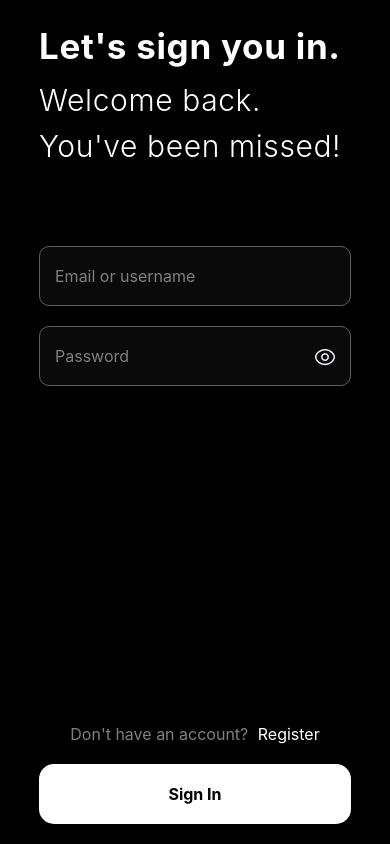
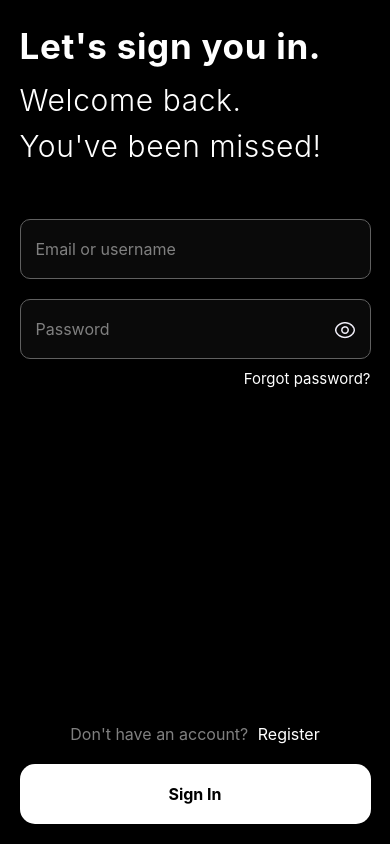
Before and after one commit to olcaneristi/buzzle-app, a React Native app: screen /Login in a window 390 px wide. Built offline with nearby package versions, Linux system fonts and the light colour scheme.

Commit message:
update styles

```diff
--- a/screens/Login/index.js
+++ b/screens/Login/index.js
@@ -8,12 +8,10 @@ import {
   TextInput,
   SafeAreaView,
   TouchableOpacity,
-  TouchableWithoutFeedback,
-  Keyboard,
 } from 'react-native';
 import { useForm, Controller } from 'react-hook-form';
 import { allValidations } from '../../utils/validations';
-import { styles } from '../../styles/login.styles';
+import { loginStyles } from '../../styles/login.styles';
 
 const Login = ({ navigation }) => {
   const [isSecureEntry, setIsSecureEntry] = useState(true);
@@ -22,10 +20,6 @@ const Login = ({ navigation }) => {
   const togglePassword = () => {
     setIsSecureEntry(prev => !prev);
   };
-
-  const DismissKeyboard = ({ children }) => (
-    <TouchableWithoutFeedback onPress={() => Keyboard.dismiss()}>{children}</TouchableWithoutFeedback>
-  );
 
   const {
     control,
@@ -47,17 +41,16 @@ const Login = ({ navigation }) => {
   };
 
   return (
-    <SafeAreaView style={styles.login}>
-      <DismissKeyboard>
-        <View style={styles.container}>
-          <View style={styles.main}>
-            <View style={styles.textContainer}>
-              <Text style={styles.header}>Let's sign you in.</Text>
-              <Text style={styles.label}>Welcome back.</Text>
-              <Text style={styles.label}>You've been missed!</Text>
+    <SafeAreaView style={loginStyles.login}>
+      <View style={loginStyles.container}>
+        <View style={loginStyles.main}>
+          <KeyboardAvoidingView behavior="position" enabled={avoidEnabled}>
+            <View style={loginStyles.textContainer}>
+              <Text style={loginStyles.header}>Let's sign you in.</Text>
+              <Text style={loginStyles.label}>Welcome back.</Text>
+              <Text style={loginStyles.label}>You've been missed!</Text>
             </View>
-            <KeyboardAvoidingView behavior="position" enabled={avoidEnabled}>
-              <ScrollView style={styles.forms}>
+            <ScrollView style={loginStyles.forms}>
               <Controller
                 control={control}
                 rules={{
@@ -70,7 +63,7 @@ const Login = ({ navigation }) => {
                 render={({ field: { onChange, onBlur, value } }) => (
                   <TextInput
                     autoCapitalize="none"
-                      style={styles.input}
+                    style={loginStyles.input}
                     placeholder="Email or username"
                     placeholderTextColor={'gray'}
                     onBlur={onBlur}
@@ -81,9 +74,9 @@ const Login = ({ navigation }) => {
                 )}
                 name="email"
               />
-                {errors.email && <Text style={styles.error}>{errors?.email?.message}</Text>}
+              {errors.email && <Text style={loginStyles.error}>{errors?.email?.message}</Text>}
 
-                <View style={styles.passwordField}>
+              <View style={loginStyles.passwordField}>
                 <Controller
                   control={control}
                   rules={{
@@ -98,7 +91,7 @@ const Login = ({ navigation }) => {
                     <TextInput
                       secureTextEntry={isSecureEntry}
                       autoCapitalize="none"
-                        style={[styles.input, styles.password]}
+                      style={[loginStyles.input, loginStyles.password]}
                       placeholder="Password"
                       placeholderTextColor={'gray'}
                       onBlur={onBlur}
@@ -109,7 +102,7 @@ const Login = ({ navigation }) => {
                   )}
                   name="password"
                 />
-                  <TouchableOpacity style={styles.showIcon} onPress={togglePassword}>
+                <TouchableOpacity style={loginStyles.showIcon} onPress={togglePassword}>
                   {isSecureEntry ? (
                     <Image source={require('../../assets/Show.png')} />
                   ) : (
@@ -117,29 +110,30 @@ const Login = ({ navigation }) => {
                   )}
                 </TouchableOpacity>
               </View>
-                {errors.password && <Text style={styles.error}>{errors?.password?.message}</Text>}
+              {errors.password && <Text style={loginStyles.error}>{errors?.password?.message}</Text>}
+              <TouchableOpacity
+                style={loginStyles.forgotPassword}
+                onPress={() => navigation.navigate('ForgotPassword')}
+              >
+                <Text style={loginStyles.forgotPasswordText}>Forgot password?</Text>
+              </TouchableOpacity>
             </ScrollView>
           </KeyboardAvoidingView>
         </View>
 
-          <View style={styles.cta}>
-            <View style={styles.registerContainer}>
-              <Text style={styles.registerText}>Don't have an account? </Text>
-              <TouchableOpacity
-                style={styles.registerButton}
-                title="Register"
-                onPress={() => navigation.navigate('SignUp')}
-              >
-                <Text style={styles.registerButtonText}>Register</Text>
+        <View style={loginStyles.cta}>
+          <View style={loginStyles.registerContainer}>
+            <Text style={loginStyles.registerText}>Don't have an account? </Text>
+            <TouchableOpacity style={loginStyles.registerButton} onPress={() => navigation.navigate('SignUp')}>
+              <Text style={loginStyles.registerButtonText}>Register</Text>
             </TouchableOpacity>
           </View>
 
-            <TouchableOpacity style={styles.signInButton} onPress={handleSubmit(onSubmit)}>
-              <Text style={styles.signInText}>Sign In</Text>
+          <TouchableOpacity style={loginStyles.signInButton} onPress={handleSubmit(onSubmit)}>
+            <Text style={loginStyles.signInText}>Sign In</Text>
           </TouchableOpacity>
         </View>
       </View>
-      </DismissKeyboard>
     </SafeAreaView>
   );
 };
--- a/styles/login.styles.js
+++ b/styles/login.styles.js
@@ -1,14 +1,15 @@
 import { StyleSheet } from 'react-native';
 
-export const styles = StyleSheet.create({
+export const loginStyles = StyleSheet.create({
   login: {
     flex: 1,
     alignItems: 'center',
     backgroundColor: '#000',
+    width: '100%',
   },
 
   container: {
-    width: '80%',
+    width: '90%',
     flex: 1,
     justifyContent: 'space-between',
     alignItems: 'center',
@@ -40,9 +41,7 @@ export const styles = StyleSheet.create({
   },
 
   forms: {
-    paddingTop: '5%',
-    marginTop: '15%',
-    paddingBottom: '20%',
+    paddingVertical: '10%',
   },
 
   input: {
@@ -77,6 +76,14 @@ export const styles = StyleSheet.create({
     paddingHorizontal: 5,
     letterSpacing: 0.6,
     marginBottom: 5,
+  },
+
+  forgotPassword: {
+    marginLeft: 'auto',
+  },
+  forgotPasswordText: {
+    fontSize: 15,
+    color: '#fff',
   },
 
   cta: {
@@ -114,3 +121,11 @@ export const styles = StyleSheet.create({
     fontSize: 16,
   },
 });
+
+export const registerStyles = StyleSheet.create({
+  registerText: {
+    textAlign: 'center',
+    fontSize: 24,
+    color: '#fff',
+  },
+});
```
Lines whose indentation alone changed are shown as unchanged.
